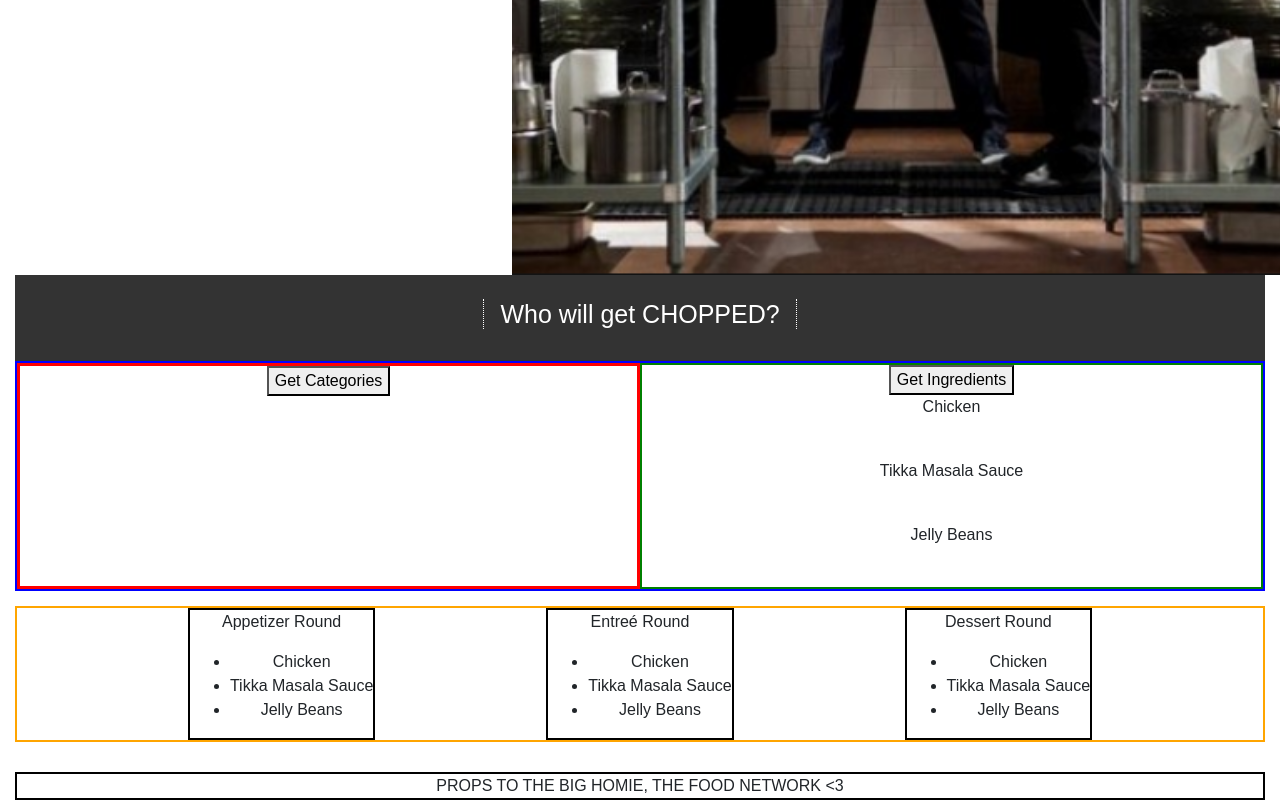
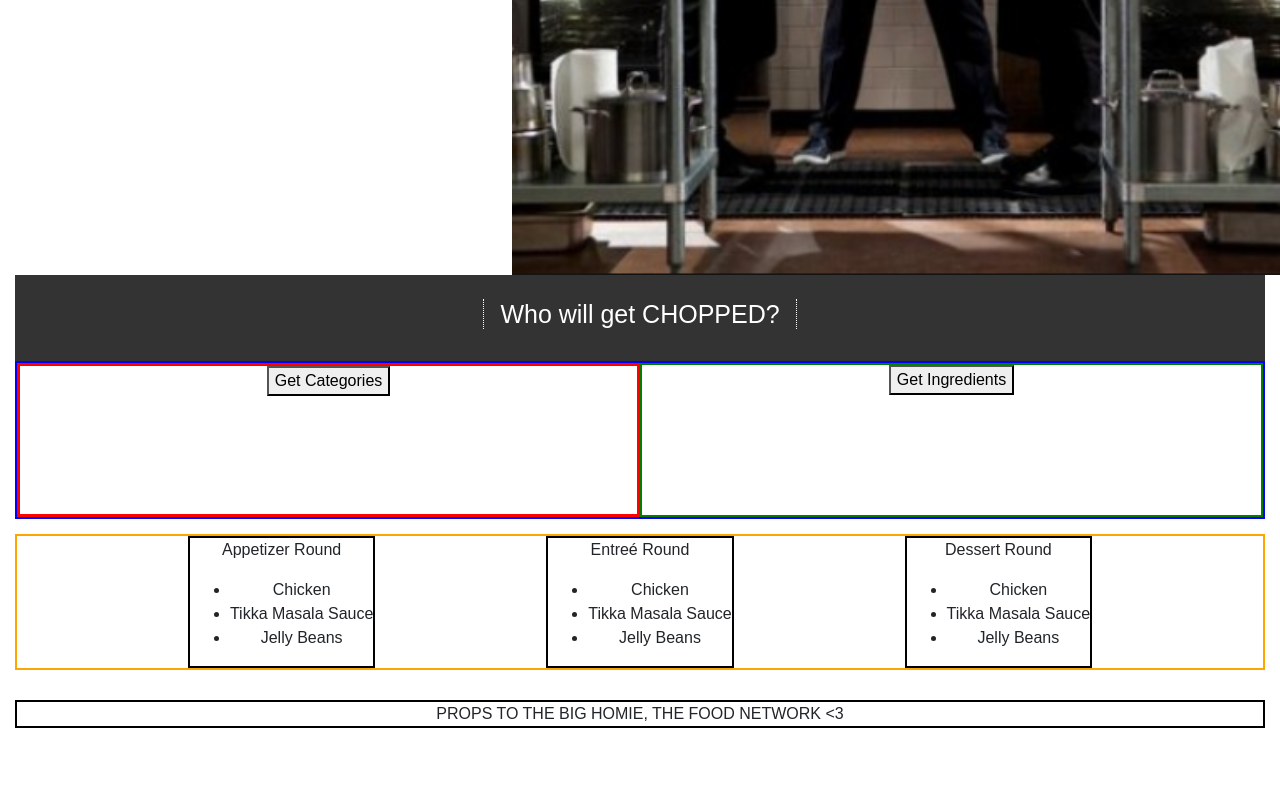
Before and after one commit to jalani2727/CHOPPDT, a React (Create React App) app: page / in a window 1280 px wide. Shown: the part 525-1325 px from the top of the page. After the commit the page ends 1253 px from the top, so only its background shows below. Built offline with nearby package versions, Linux system fonts and the light colour scheme.

Commit message:
draws the setState to the screen. Ingredients all share the same state however

```diff
--- a/src/App.js
+++ b/src/App.js
@@ -6,6 +6,7 @@ import Category from './Category Components/Category';
 import CategoryButton from './Category Components/CategoryButton';
 import Ingredient from './Ingredient Components/Ingredient';
 import Rounds from './Rounds Components/Rounds';
+import IngredientButton from './Ingredient Components/IngredientButton';
 
 import LandingPage from './LandingPage';
 
@@ -13,9 +14,10 @@ class App extends Component {
   constructor(props) {
     super(props);
     this.state={
-      noSelection:" ",
+
 
       categories:[
+        {name: "", img:""},
         {name: "Category1", img:"./img/relevantimage"},
         {name: "Category2", img:"./img/relevantimage"},
         {name: "Category3", img:"./img/relevantimage"},
@@ -26,6 +28,7 @@ class App extends Component {
       ],
 
       ingredients:[
+        {name:"", img:""},
         {name:"Ingredient1", img:"./img/relevantimage"},
         {name:"Ingredient2", img:"./img/relevantimage"},
         {name:"Ingredient3", img:"./img/relevantimage"},
@@ -50,19 +53,17 @@ class App extends Component {
 
     return (
 <div className="App">
+
   <div className="LandingPage">
     <LandingPage/>
   </div>
 
   <div className="container-fluid">
-
     <div id="App">
         <div id="Quote">
             <h1>Who will get CHOPPED?</h1>
         </div>
     </div>
-
-
 
             {/* Entire mid-section */}
     <div className= "categoriesAndIngredients">
@@ -70,18 +71,17 @@ class App extends Component {
       {/* Left Side */}
       <div className= "Category">
           <CategoryButton handler={this._setCategory}/>
-      <Category value={this.state.categories.randomCategory}/>
+          <Category value={this.state.categories[0]}/>
       </div>
 
       {/* Right Side */}
       <div className="Ingredients">
-  <button>Get Ingredients</button>
-      <p>Chicken</p>
-      <Ingredient/>
-      <p>Tikka Masala Sauce</p>
-      <Ingredient/>
-      <p>Jelly Beans</p>
-      <Ingredient/>
+          <IngredientButton handler={this._setIngredients}/>
+
+          <Ingredient value={this.state.ingredients[0]}/>
+          <Ingredient value={this.state.ingredients[0]}/>
+          <Ingredient value={this.state.ingredients[0]}/>
+
       </div>
 
     </div>
@@ -109,8 +109,6 @@ class App extends Component {
     PROPS TO THE BIG HOMIE, THE FOOD NETWORK &lt;3
     </footer>
 
-
-
   </div>
 </div>
     );
@@ -127,9 +125,16 @@ PROPS TO THE BIG HOMIE, THE FOOD NETWORK &lt;3
   }
 
   _setIngredients = () => {
-    this.setState({
+    var randomIngredient1 = this.state.ingredients[Math.floor(Math.random() * this.state.ingredients.length)];
+    var randomIngredient2 = this.state.ingredients[Math.floor(Math.random() * this.state.ingredients.length)];
+    var randomIngredient3 = this.state.ingredients[Math.floor(Math.random() * this.state.ingredients.length)];
+    this.setState(
+      {
+        ingredients:
+          [randomIngredient1, randomIngredient2, randomIngredient3],
 
-    })
+      }
+    )
   }
 }
 
--- a/src/Category Components/Category.js
+++ b/src/Category Components/Category.js
@@ -1,10 +1,12 @@
 import React, {component} from 'react';
 
 const Category = (props) =>{
+    console.log(props);
+    // debugger;
     return(
         <div>
-        <img src=""/>
-        <p>{props.value}</p>
+        <img src={props.value.img}/>
+        <p>{props.value.name}</p>
         </div>
     )
 }
--- a/src/Ingredient Components/Ingredient.js
+++ b/src/Ingredient Components/Ingredient.js
@@ -1,9 +1,14 @@
 import React, {component} from 'react';
 
-const Ingredient = () => {
+const Ingredient = (props) => {
+    console.log(props);
+    // debugger;
     return(
-    <img src=""/>
-)
+        <div>
+        <img src={props.value.img}/>
+        <p>{props.value.name}</p>
+        </div>
+    )
 }
 
 
--- /dev/null
+++ b/src/Ingredient Components/IngredientButton.js
@@ -0,0 +1,13 @@
+import React, {Component} from 'react';
+
+// This structure might not be identical to the CatergoryButton structure.
+
+const IngredientButton = (props) =>{
+    return (
+        <button onClick={props.handler}>Get Ingredients</button>
+    )
+}
+
+
+
+export default IngredientButton;
```
Also changed, not shown: src/Helper_Functions/setIngredient.js (added, +9 -0 lines). Lines whose indentation alone changed are shown as unchanged.
